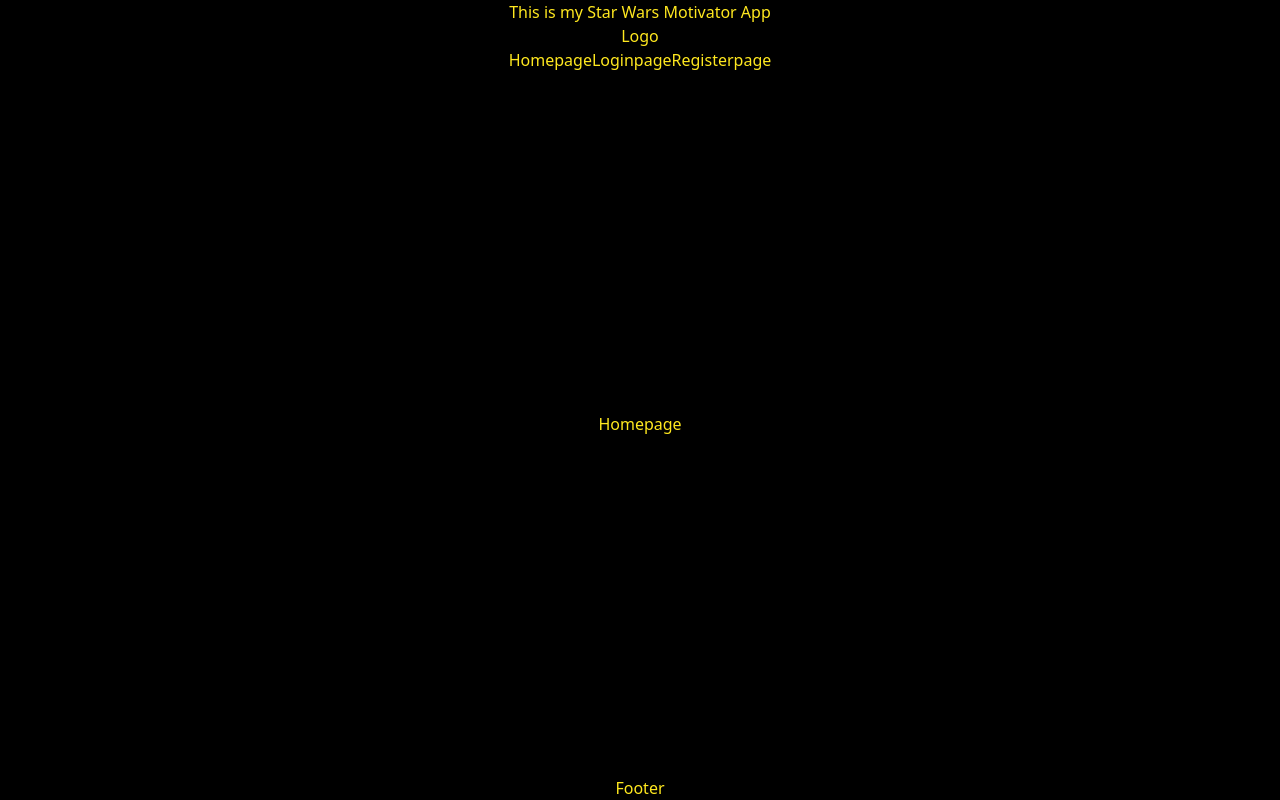
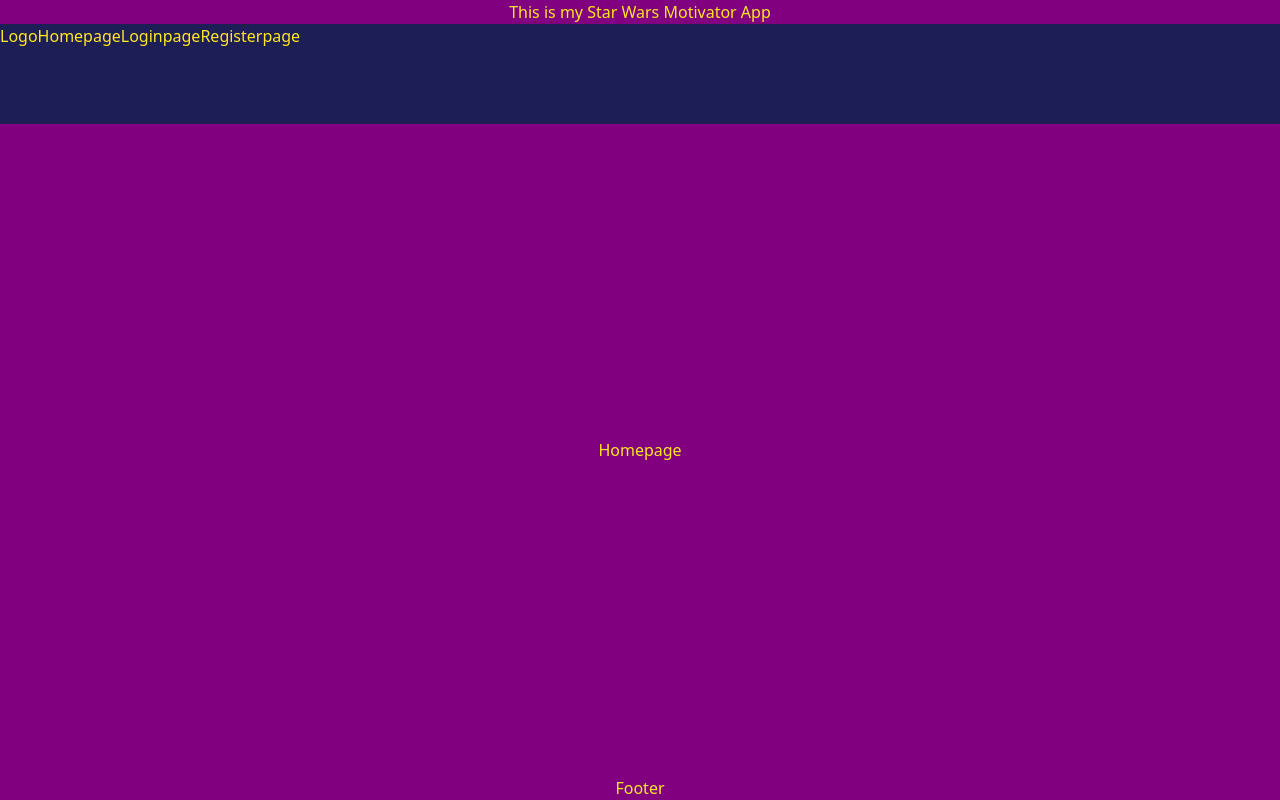
Before and after one commit to laurent-Valq/starwars-motivator, a Next.js app: page / in a window 1280 px wide. Built offline with nearby package versions, Linux system fonts and the light colour scheme.

Commit message:
navabar.module.css to solve container conflict + display flex (align navbar links)

```diff
--- a/src/app/globals.css
+++ b/src/app/globals.css
@@ -164,6 +164,7 @@
   display: flex;
   flex-direction: column;
   min-height: 100vh;
+  background-color: purple;
 }
 
 .app-shell main {
--- a/src/components/navbar/Navbar.jsx
+++ b/src/components/navbar/Navbar.jsx
@@ -2,6 +2,7 @@
 
 import { usePathname } from "next/navigation";
 import Links from "./links/Links";
+import styles from "./navbar.module.css";
 
 const hiddenRoutes = ["/motivator"];
 
@@ -13,7 +14,7 @@
   }
 
   return (
-    <div>
+    <div className={styles.container}>
       <div>Logo</div>
       <div>
         <Links/>
--- /dev/null
+++ b/src/components/navbar/navbar.module.css
@@ -0,0 +1,5 @@
+.container {
+  background-color: rgb(30, 30, 86);
+  height: 100px;
+  display: flex;
+}
```
